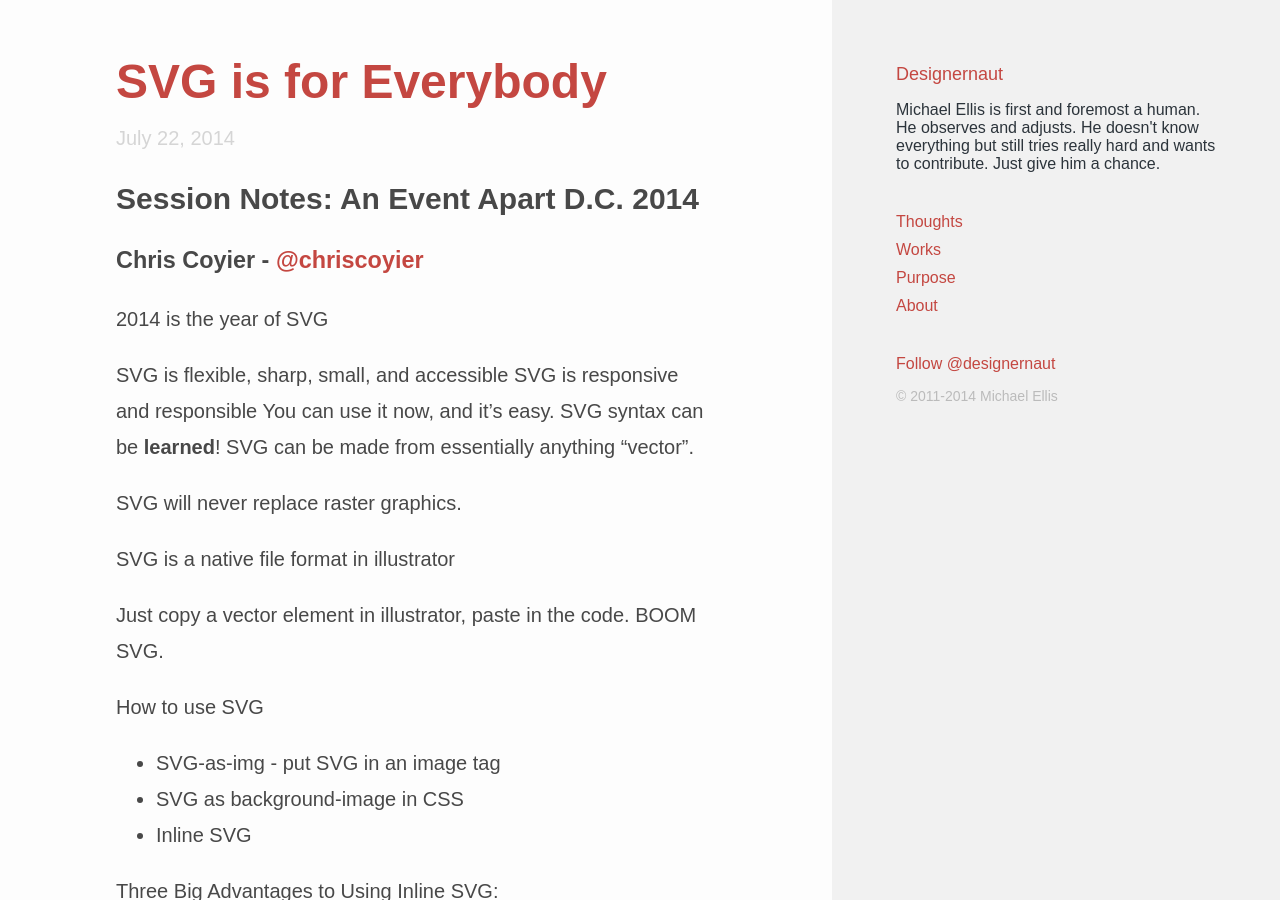
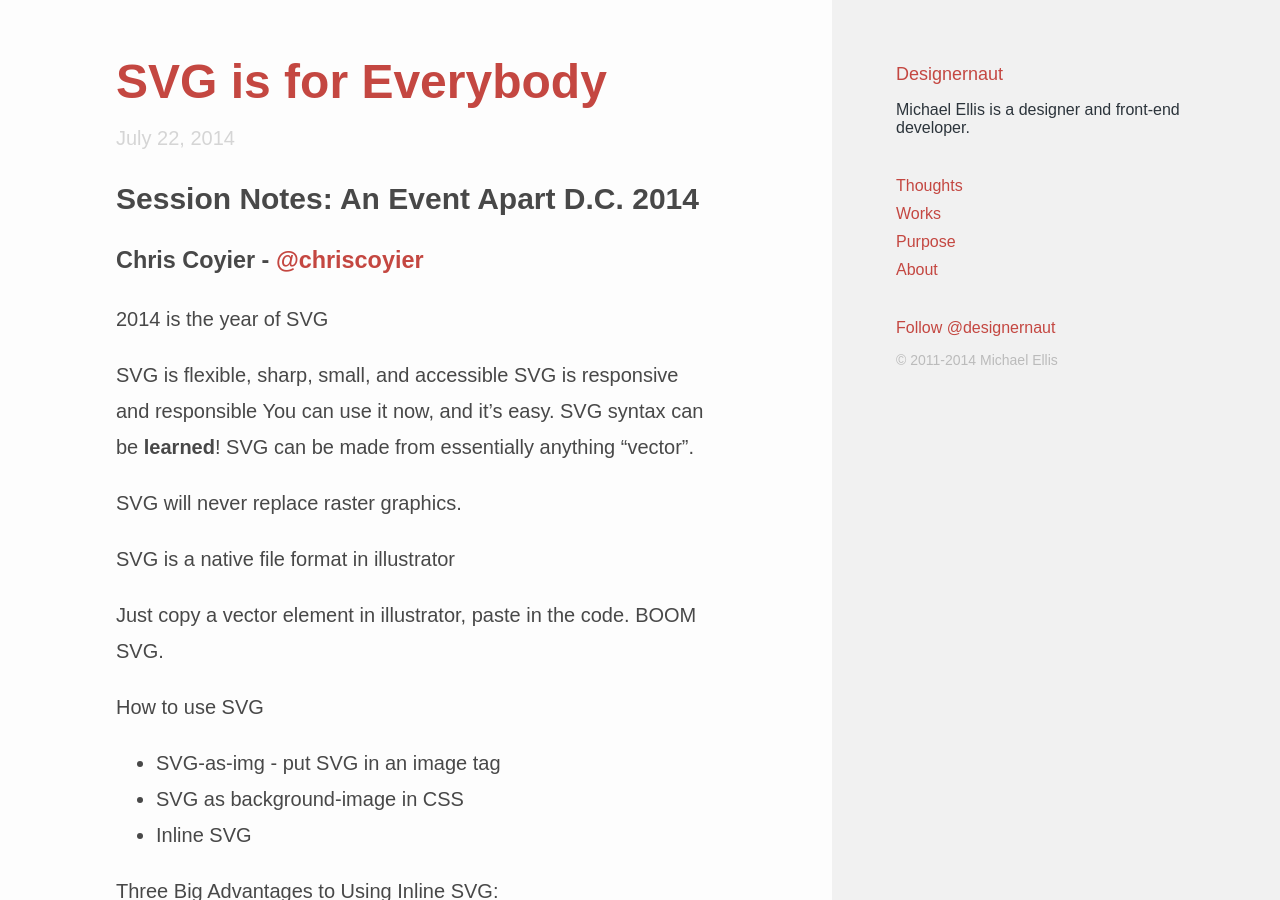
Before and after one commit to designernaut/designernaut, a Jekyll site: the page built from index.html, in a window 1280 px wide and 900 px high. Built offline with Jekyll 4.4.1, drawn with Linux system fonts in a browser that asks for light colours; Markdown is read by kramdown in place of the engine named in the settings.

Commit message:
Sidebar description tweak

```diff
--- a/_config.yml
+++ b/_config.yml
@@ -1,4 +1,4 @@
 name: Designernaut
 markdown: redcarpet
-pygments: true
+highlighter: pygments
 permalink: /thoughts/:title.html
--- a/_includes/sidebar.html
+++ b/_includes/sidebar.html
@@ -1,7 +1,7 @@
 <div class="sidebar">
     <header>
         <a class="logo" href="/">Designernaut</a>
-        <p>Michael Ellis is first and foremost a human. He observes and adjusts. He doesn't know everything but still tries really hard and wants to contribute. Just give him a chance.</p>
+        <p>Michael Ellis is a designer and front-end developer.</p>
     </header>
     <nav>
         <ul>
```
